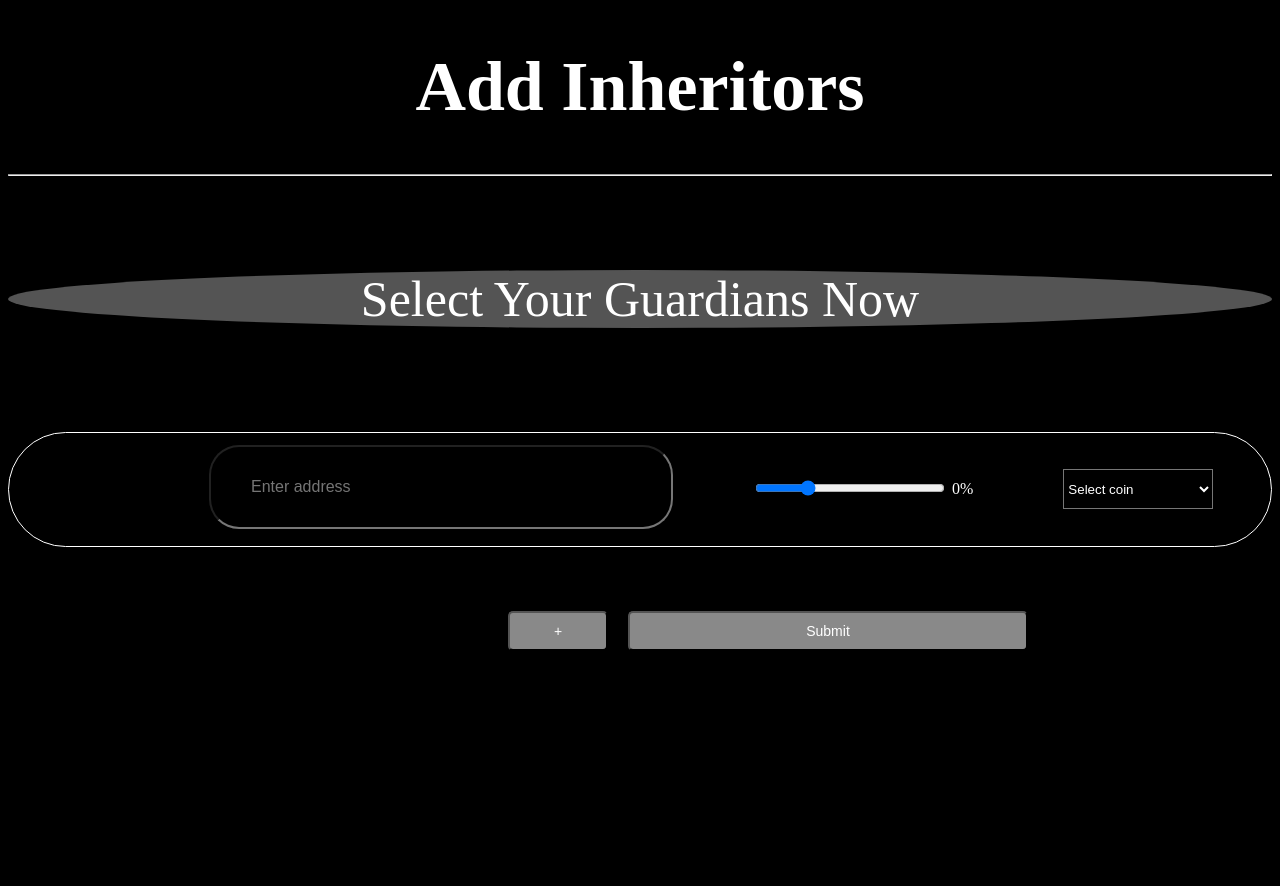
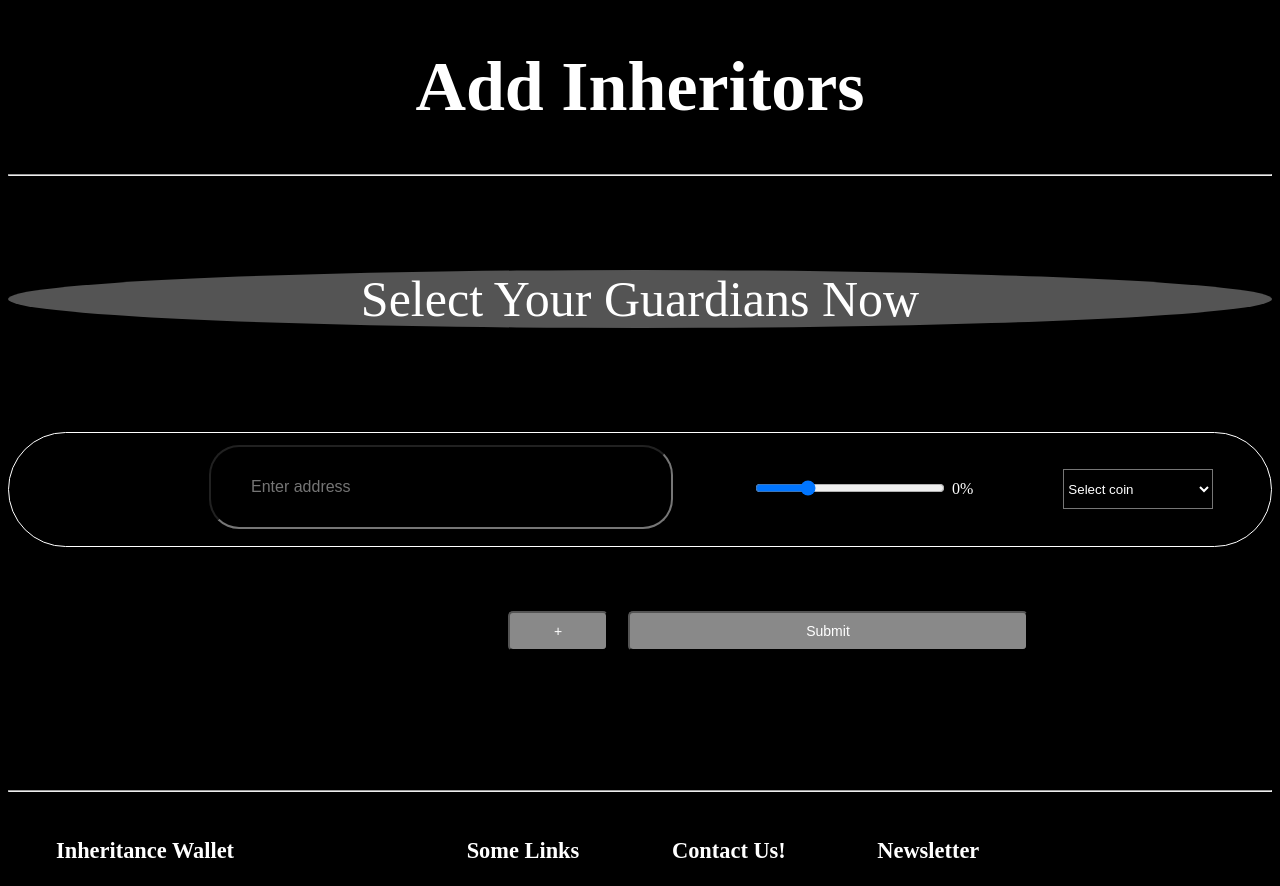
Before and after one commit to Inheritance-Wallet/Inheritance-Wallet-DeFi, a Next.js app: page /AddInheritors in a window 1280 px wide. Shown: the top 886 px of the page. Before the commit the page ends 800 px from the top, so only its background shows below. Built offline with nearby package versions, Linux system fonts and the light colour scheme.

Commit message:
header/footer fix

```diff
--- a/pages/AddInheritors.js
+++ b/pages/AddInheritors.js
@@ -1,4 +1,5 @@
 import React, { useState } from "react";
+import Footer from "./api/Footer";
 
 const AddInheritors = () => {
   const [inheritors, setInheritors] = useState([{ address: "", coin: "", percentage: 0 }]);
@@ -99,6 +100,7 @@ const AddInheritors = () => {
           />
           <span style={{ marginLeft: "5px" }}>{inheritor.percentage}%</span>
         </div>
+
         <div style={{ display: "flex", alignItems: "center" }}>
           <select
             value={inheritor.coin}
@@ -159,6 +161,22 @@ const AddInheritors = () => {
         {warningMessage && <p style={{ color: "red", textAlign: "center", marginTop:"80px" }}>{warningMessage}</p>}
       </form>
       </div>
+      <br>
+      </br>
+      <br>
+      </br>
+      <br>
+      </br>
+      <br>
+      </br>
+      <br>
+      </br>
+      <br>
+      </br>
+      <br>
+      </br>
+      <hr></hr>
+      <Footer />
     </div>
   );
 }
```
Also changed, not shown: pages/index.js (line endings or trailing spaces).
